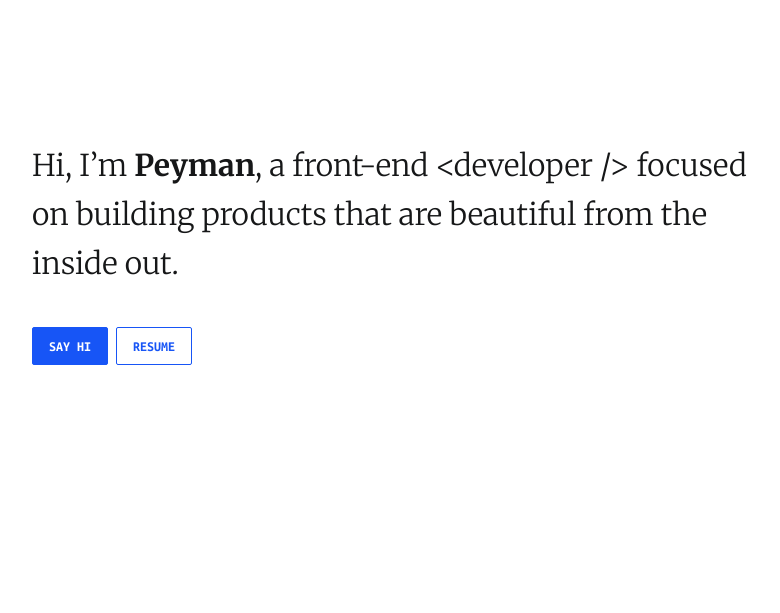
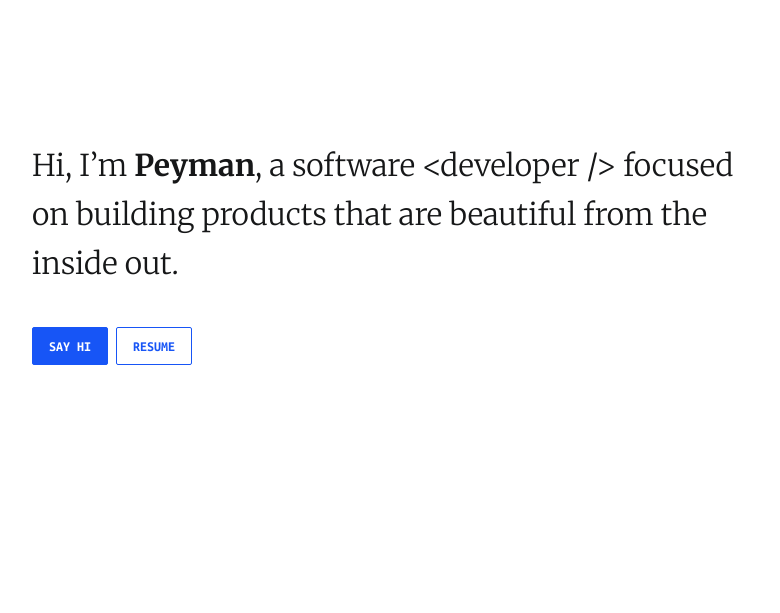
Before and after one commit to p3yman/peyman.me-astro, an Astro site: page / in a window 1280 px wide. Shown: the part 187-800 px from the top of the page, without its empty margins (248-1028 px from the left). Built offline with nearby package versions, Linux system fonts and the light colour scheme; Astro itself is replaced by a stand-in of ours; no server answers.

Commit message:
Update title

```diff
--- a/src/pages/index.astro
+++ b/src/pages/index.astro
@@ -14,12 +14,12 @@ import { works } from "../configs/works";
     <h1
       class="text-3xl font-serif mb-10 leading-relaxed font-light text-gray-dark"
     >
-      Hi, I’m <b class="font-bold">Peyman</b>, a front-end <span
+      Hi, I’m <b class="font-bold">Peyman</b>, a software <span
         class="whitespace-nowrap">&lt;developer /&gt;</span
       > focused on building products that are beautiful from the inside out.
     </h1>
     <div class="flex space-x-2">
-      <Link to="mailto:peyman.eskandari@gmail.com">Say hi</Link>
+      <Link to="mailto:salam@peyman.me">Say hi</Link>
       <Link to="/Peyman-Eskandari-Resume-Sep-2023.pdf" variant="outline">
         Resume
       </Link>
```
